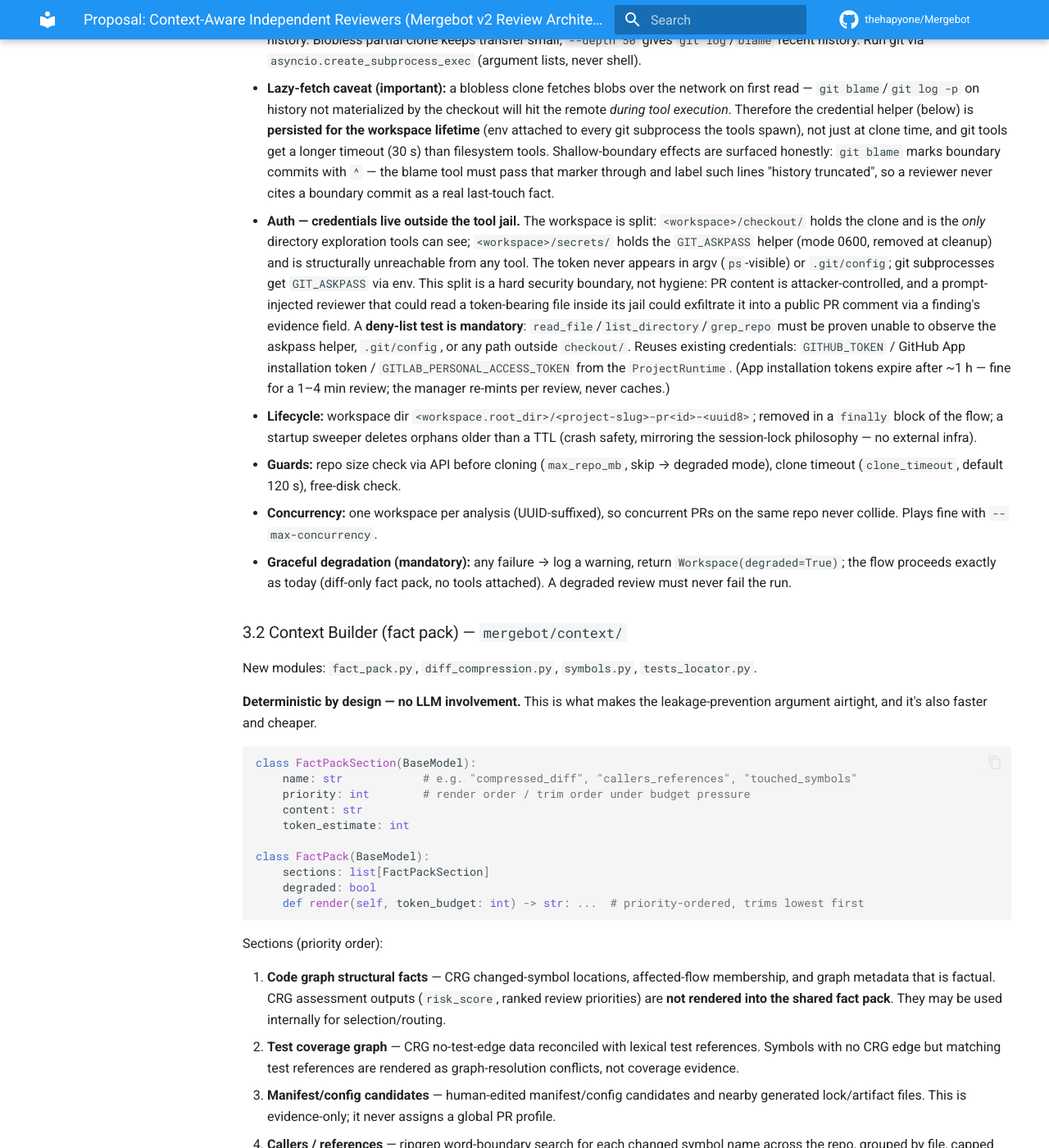
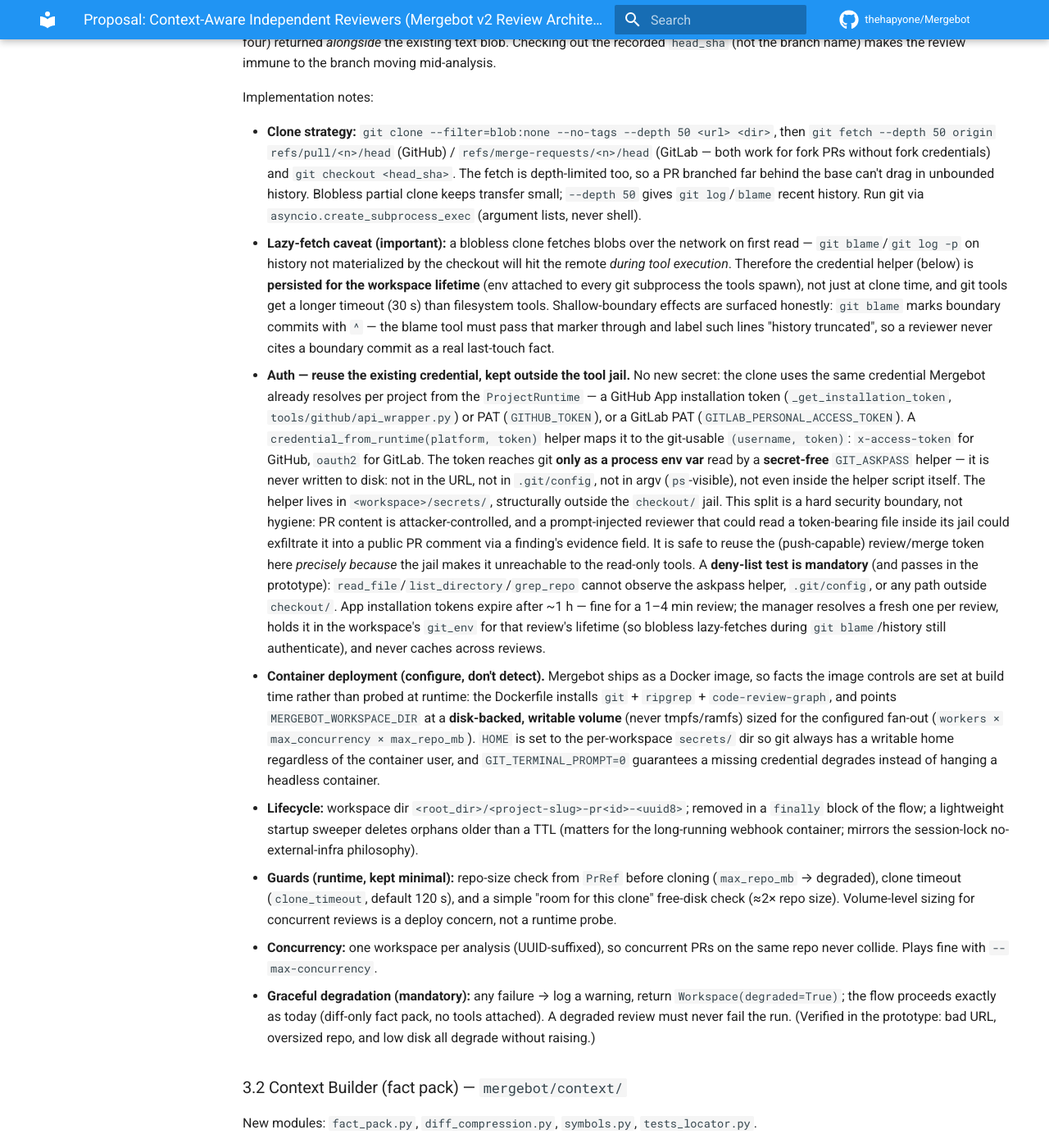
Before and after one commit to thehapyone/Mergebot, an MkDocs documentation site: the page built from docs/proposals/context-aware-review-architecture.md, in a window 1280 px wide and 1400 px high, scrolled down 3088 px. Shown: the whole window at 82% size. Built offline with MkDocs 1.6.1 and Material for MkDocs 9.7.7, drawn with Linux system fonts in a browser that asks for light colours; comment, search, counter and statistics services are not loaded; some of the changed text lies outside the part shown.

Commit message:
chore: initial draft for the context-pack prototype and workspace and updates to proposal

````diff
--- a/docs/proposals/context-aware-review-architecture.md
+++ b/docs/proposals/context-aware-review-architecture.md
@@ -103,6 +103,15 @@
 
 New module: `mergebot/workspace/manager.py`
 
+> **Status: prototyped & validated.** `mergebot/workspace/prototype.py` proves this
+> design end-to-end. It self-verifies the security boundary (offline, with a token) and
+> was run against real PRs — see `docs/proposals/demo/workspace-manager-selftest.md` and
+> `…-realdemo.md` (Mergebot PR #74/#90 via real `refs/pull/N/head`, MarkupSafe at
+> depth=1 exercising the base-SHA guarantee, plus the degraded cases). All checks green.
+> The one validation still owed: a private-repo clone with a live installation token
+> (the sandbox only had public repos). Graduating the prototype into `manager.py`
+> (async git, `ProjectRuntime` wiring) is the remaining work.
+
 ```python
 @dataclass
 class Workspace:
@@ -113,6 +122,7 @@
     base_sha: str | None
     project_path: str
     degraded: bool = False  # True when clone failed → diff-only mode
+    git_env: dict = field(repr=False, default_factory=dict)  # persisted token env; never logged
 
 class WorkspaceManager:
     async def provision(self, runtime: ProjectRuntime, pr_data: PrRef) -> Workspace: ...
@@ -145,30 +155,50 @@
   boundary commits with `^` — the blame tool must pass that marker through and label such
   lines "history truncated", so a reviewer never cites a boundary commit as a real
   last-touch fact.
-- **Auth — credentials live outside the tool jail.** The workspace is split:
-  `<workspace>/checkout/` holds the clone and is the *only* directory exploration tools
-  can see; `<workspace>/secrets/` holds the `GIT_ASKPASS` helper (mode 0600, removed at
-  cleanup) and is structurally unreachable from any tool. The token never appears in
-  argv (`ps`-visible) or `.git/config`; git subprocesses get `GIT_ASKPASS` via env.
+- **Auth — reuse the existing credential, kept outside the tool jail.** No new secret:
+  the clone uses the same credential Mergebot already resolves per project from the
+  `ProjectRuntime` — a GitHub App installation token (`_get_installation_token`,
+  `tools/github/api_wrapper.py`) or PAT (`GITHUB_TOKEN`), or a GitLab PAT
+  (`GITLAB_PERSONAL_ACCESS_TOKEN`). A `credential_from_runtime(platform, token)` helper
+  maps it to the git-usable `(username, token)`: `x-access-token` for GitHub, `oauth2`
+  for GitLab. The token reaches git **only as a process env var** read by a
+  **secret-free** `GIT_ASKPASS` helper — it is never written to disk: not in the URL,
+  not in `.git/config`, not in argv (`ps`-visible), not even inside the helper script
+  itself. The helper lives in `<workspace>/secrets/`, structurally outside the
+  `checkout/` jail.
   This split is a hard security boundary, not hygiene: PR content is attacker-controlled,
   and a prompt-injected reviewer that could read a token-bearing file inside its jail
-  could exfiltrate it into a public PR comment via a finding's evidence field. A
-  **deny-list test is mandatory**: `read_file`/`list_directory`/`grep_repo` must be
-  proven unable to observe the askpass helper, `.git/config`, or any path outside
-  `checkout/`. Reuses existing credentials: `GITHUB_TOKEN` / GitHub App installation
-  token / `GITLAB_PERSONAL_ACCESS_TOKEN` from the `ProjectRuntime`. (App installation
-  tokens expire after ~1 h — fine for a 1–4 min review; the manager re-mints per review,
-  never caches.)
-- **Lifecycle:** workspace dir `<workspace.root_dir>/<project-slug>-pr<id>-<uuid8>`;
-  removed in a `finally` block of the flow; a startup sweeper deletes orphans older than
-  a TTL (crash safety, mirroring the session-lock philosophy — no external infra).
-- **Guards:** repo size check via API before cloning (`max_repo_mb`, skip → degraded
-  mode), clone timeout (`clone_timeout`, default 120 s), free-disk check.
+  could exfiltrate it into a public PR comment via a finding's evidence field. It is safe
+  to reuse the (push-capable) review/merge token here *precisely because* the jail makes
+  it unreachable to the read-only tools. A **deny-list test is mandatory** (and passes in
+  the prototype): `read_file`/`list_directory`/`grep_repo` cannot observe the askpass
+  helper, `.git/config`, or any path outside `checkout/`. App installation tokens expire
+  after ~1 h — fine for a 1–4 min review; the manager resolves a fresh one per review,
+  holds it in the workspace's `git_env` for that review's lifetime (so blobless
+  lazy-fetches during `git blame`/history still authenticate), and never caches across
+  reviews.
+- **Container deployment (configure, don't detect).** Mergebot ships as a Docker image,
+  so facts the image controls are set at build time rather than probed at runtime: the
+  Dockerfile installs `git` + `ripgrep` + `code-review-graph`, and points
+  `MERGEBOT_WORKSPACE_DIR` at a **disk-backed, writable volume** (never tmpfs/ramfs)
+  sized for the configured fan-out (`workers × max_concurrency × max_repo_mb`). `HOME` is
+  set to the per-workspace `secrets/` dir so git always has a writable home regardless of
+  the container user, and `GIT_TERMINAL_PROMPT=0` guarantees a missing credential
+  degrades instead of hanging a headless container.
+- **Lifecycle:** workspace dir `<root_dir>/<project-slug>-pr<id>-<uuid8>`; removed in a
+  `finally` block of the flow; a lightweight startup sweeper deletes orphans older than a
+  TTL (matters for the long-running webhook container; mirrors the session-lock
+  no-external-infra philosophy).
+- **Guards (runtime, kept minimal):** repo-size check from `PrRef` before cloning
+  (`max_repo_mb` → degraded), clone timeout (`clone_timeout`, default 120 s), and a
+  simple "room for this clone" free-disk check (≈2× repo size). Volume-level sizing for
+  concurrent reviews is a deploy concern, not a runtime probe.
 - **Concurrency:** one workspace per analysis (UUID-suffixed), so concurrent PRs on the
   same repo never collide. Plays fine with `--max-concurrency`.
 - **Graceful degradation (mandatory):** any failure → log a warning, return
   `Workspace(degraded=True)`; the flow proceeds exactly as today (diff-only fact pack, no
-  tools attached). A degraded review must never fail the run.
+  tools attached). A degraded review must never fail the run. (Verified in the prototype:
+  bad URL, oversized repo, and low disk all degrade without raising.)
 
 ### 3.2 Context Builder (fact pack) — `mergebot/context/`
 
@@ -468,7 +498,9 @@
 mergebot/
 ├── workspace/                  # NEW
 │   ├── __init__.py
-│   └── manager.py              # WorkspaceManager, Workspace, orphan sweeper
+│   ├── prototype.py           # PROVEN: WorkspaceManager, Workspace, PrRef, GitCredential,
+│   │                          #   credential_from_runtime, split-jail, self-test + demos
+│   └── manager.py             # graduate prototype → async git + ProjectRuntime wiring
 ├── context/                    # NEW
 │   ├── __init__.py
 │   ├── fact_pack.py            # FactPack, FactPackSection, build_fact_pack()
@@ -513,23 +545,29 @@
 verification gates inside each phase — which means each phase must carry its own
 operational fixes rather than deferring them behind a switch.
 
-### Phase A — CrewAI 1.14 migration + structured outputs + deterministic scoring
-*No new context; pure modernization. Riskiest dependency change first, smallest surface.*
+**Execution order: Prep → B → A → C → D (value-first).** Phase B has no dependency on
+Phase A: the fact pack integrates with the current CrewAI 0.203 crews by appending text
+to the existing `pr_details` input — exactly the mechanism the value spike validated
+(see `docs/proposals/demo/value-spike-*`: 2 models × 16 runs; reviewers cite pack
+evidence, dependency PRs de-escalate with proof, zero score inflation or hallucination).
+Shipping B first delivers the user-visible review improvement on the battle-tested
+stack; the A migration then lands underneath a working feature. Phase C still wants A's
+1.14-era controls, so A sits between B and C.
 
-- Bump deps; fix imports/events; remove live-console hack; re-test Azure/OpenAI/Anthropic/
-  Gemini via LiteLLM extra and native paths.
-- `crews/schemas.py`, `output_pydantic` on all five crews, guardrails, `scoring.py`,
-  delete regex parsing, typed `MergeBotState`.
-- **Verify:** new `tests/` for `compute_weighted_score` (golden cases incl. missing
-  weights), verdict schema validation, decision_service contract; end-to-end dry-run
-  (`--dry-run` flag: full flow, post nothing) against a real PR on each platform; compare
-  cost/latency to baseline (expect ≈ parity).
+### Prep — typed PR metadata (`PrRef`)
+Small, isolated: `get_pull_request` (both platforms) + `pr_service` gain the typed
+`PrRef` (`head_sha`, `base_sha`, `pr_number`, `repo_size_kb`) described in §3.1. This is
+Phase B's only prerequisite.
 
-### Phase B — Workspace + fact pack
-*Reviewers get rich context; still no tools.*
+### Phase B — Workspace + fact pack (ships first)
+*Reviewers get rich context; still no tools. Runs on current CrewAI 0.203 — the pack is
+rendered text appended to the reviewers' existing `pr_details` input; no output-side
+changes.*
 
 - `workspace/`, `context/`, flow steps `workspace_provisioner` + `context_builder`,
   fact pack injected into reviewer task inputs, preflight checks + degraded mode.
+  (Both modules graduate from proven prototypes: `workspace/prototype.py`,
+  `context/prototype.py`.)
 - **Session-lock fix ships in this phase, not later:** Phase B is when reviews get
   slower, and with no off switch the lock fix can't be deferred. Ondemand releases and
   re-acquires the project lock *between PRs* in a batch (instead of holding it across
@@ -549,6 +587,29 @@
   match today's output), and a **large-PR regression comparison**
   (40+ files: verdicts with compression on vs off must not lose findings that cite
   dropped hunks).
+
+### Phase A — CrewAI 1.14 migration + structured outputs + deterministic scoring
+*Pure modernization, no new context. Runs second: the riskiest dependency change lands
+underneath an already-working feature, and it defines the typed contract Phase C/D
+build on.*
+
+- Bump deps; fix imports/events; remove live-console hack; re-test Azure/OpenAI/Anthropic/
+  Gemini via LiteLLM extra and native paths.
+- `crews/schemas.py`, `output_pydantic` on all five crews, guardrails, `scoring.py`,
+  delete regex parsing, typed `MergeBotState`.
+- **Known live bug fixed here (documented, deliberately deferred until this phase):**
+  `validate_impact_assessment` (flow.py) normalizes any recommendation *containing* the
+  substring "approve" to `"Auto-Approve"`, and `decision_service.process_decision`
+  branches on the same substring — so an evaluator phrasing like "Do not approve" would
+  be auto-approved (and potentially merged). It has not fired because the evaluator
+  prompt phrases rejections as "Requires human review", but it is one unlucky phrasing
+  away. The Phase A enum contract (§3.5, exact-match `auto-approve`/`human-review`)
+  eliminates it. If Phase A slips significantly, fix the substring check standalone.
+- **Verify:** new `tests/` for `compute_weighted_score` (golden cases incl. missing
+  weights), verdict schema validation, decision_service contract (incl. a regression
+  test for the substring bug above); end-to-end dry-run (`--dry-run` flag: full flow,
+  post nothing) against a real PR on each platform; compare cost/latency to baseline
+  (expect ≈ parity).
 
 ### Phase C — Exploration tools
 *Reviewers become investigators.*
@@ -616,3 +677,4 @@
 | Fact pack via LLM vs deterministic code | Deterministic code | Cheaper, faster, and makes the no-leakage guarantee structural rather than prompt-enforced. |
 | Repo map lite | Drop for now | Alphabetical signatures duplicate cheaper evidence from CRG locations, callers, and touched symbols. Reintroduce only if backed by real graph centrality/ranking. |
 | Knowledge/Memory features | Skip | Stale embeddings + cross-PR context bleed; revisit later as opt-in "learnings". |
+| Phase order: B before A | Value-first | B has no dependency on A (pack = text appended to `pr_details`, validated by the 2-model value spike); ships review improvement on the proven 0.203 stack, then migrates underneath it. C still follows A for 1.14 tool controls. |
````
Also changed, not shown: 3 other files.
